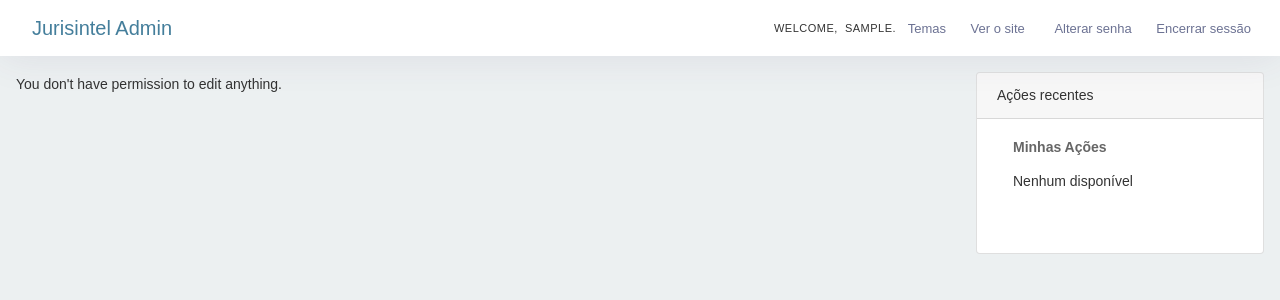
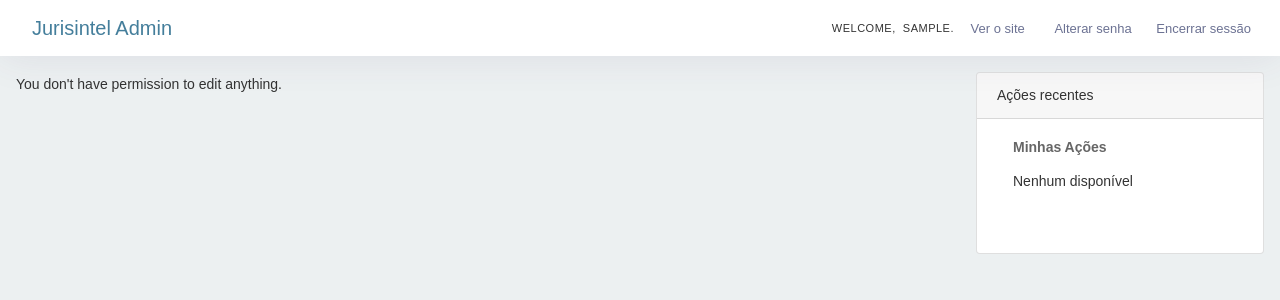
Before and after one commit to carloshhb/jurisintel-aws, a Django app: page /admin/ in a window 1280 px wide. Shown: the top 300 px of the page. Run offline with Django 3.2, Linux system fonts and the light colour scheme; the visitor is signed in with stand-in values (Sample User, id 1); data comes from the database, SQL or seed files in the repository; data that the repository does not hold is empty; some libraries are stand-ins or nearby versions; some web fonts are replaced.

Commit message:
Desabilitado temas admin

```diff
--- a/jurisintel/templates/admin/base.html
+++ b/jurisintel/templates/admin/base.html
@@ -113,7 +113,7 @@
                         <ul class="navbar-nav ml-auto">
                             {% block userlinks %}
                                 <li class="nav-item">
-                                    <a class="nav-link links-admin" href="{% url 'temas_admin:temas' %}">Temas&nbsp;</a>
+{#                                    <a class="nav-link links-admin" href="{% url 'temas_admin:temas' %}">Temas&nbsp;</a>#}
                                 </li>
                                 {% if site_url %}
                                     <li class="nav-item">
```
